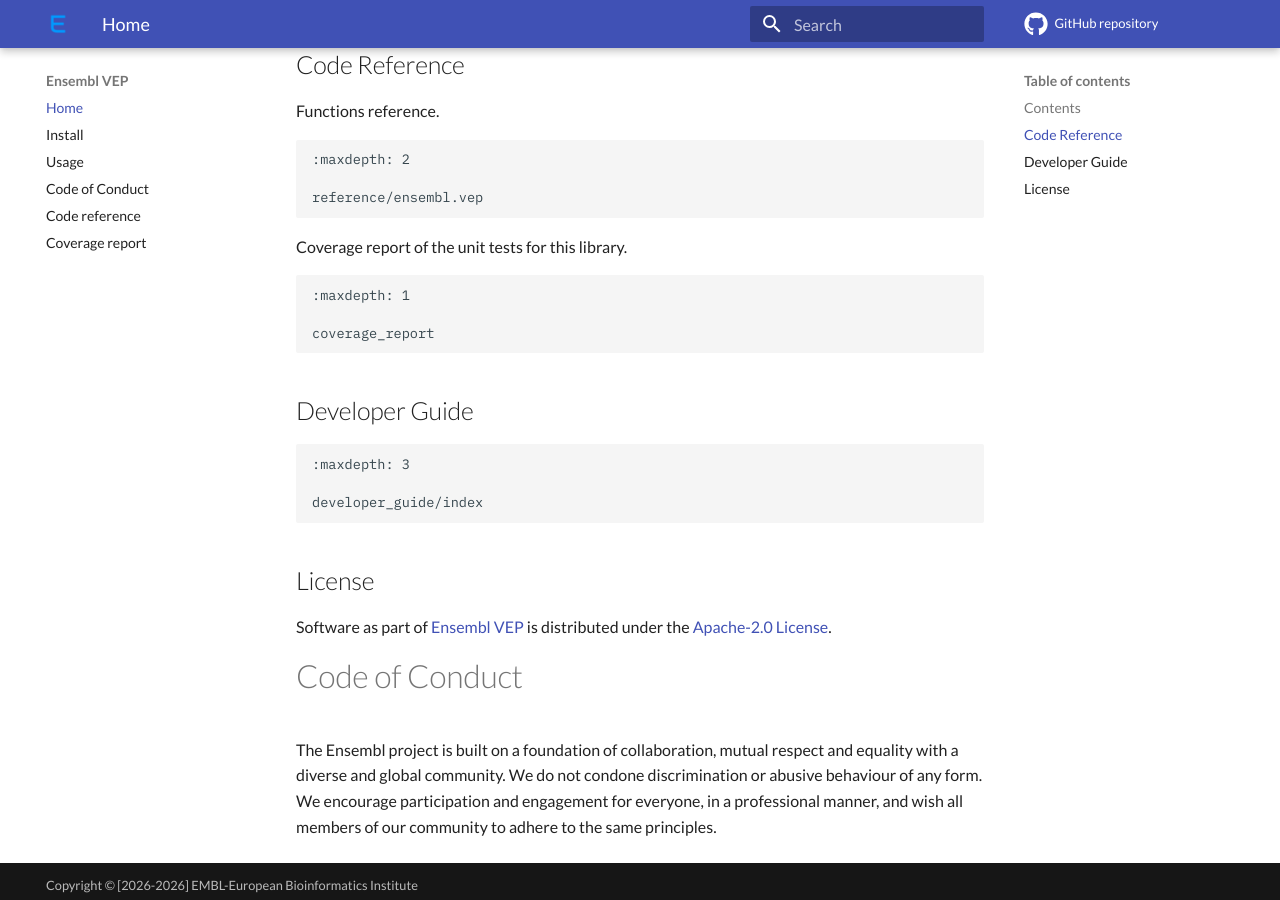
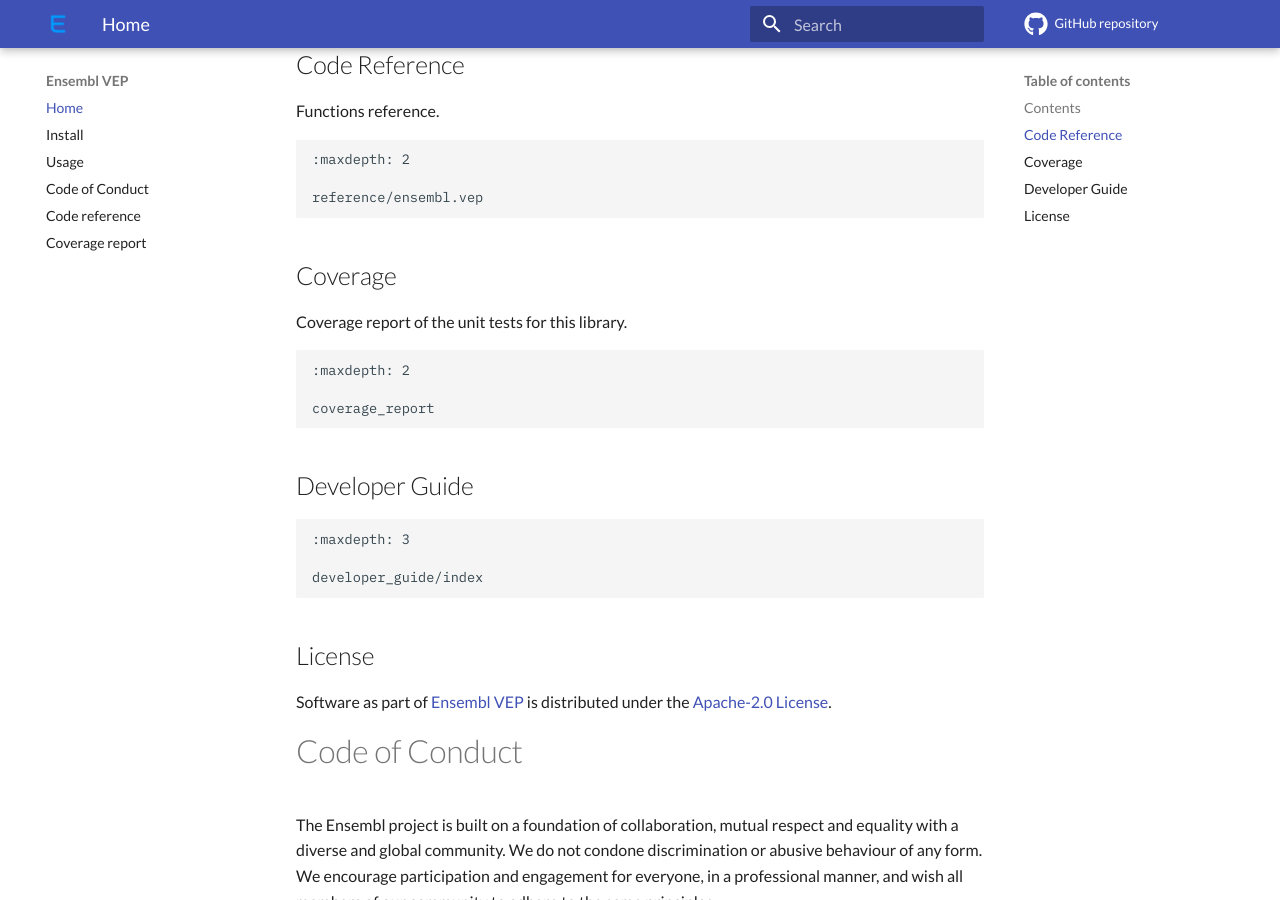
Before and after one commit to Ensembl/ensembl-vep-py, an MkDocs documentation site: the page built from docs/index.md, in a window 1280 px wide and 900 px high, scrolled down 460 px. Built offline with MkDocs 1.6.1 and Material for MkDocs 9.7.7, drawn with Linux system fonts in a browser that asks for light colours; comment, search, counter and statistics services are not loaded.

Commit message:
docs: Update links to coverage badges

````diff
--- a/docs/coverage_report.md
+++ b/docs/coverage_report.md
@@ -6,10 +6,12 @@
 html_theme.sidebar_secondary.remove: true
 ---
 
-[![Python-Coverage](coverage/python/coverage-badge.svg)](#python)
-[![Rust-Coverage](coverage/rust/coverage-badge.svg)](#rust)
+[![Python-Coverage](./img/python-coverage-badge.svg)](#python)
+[![Rust-Coverage](./img/rust-coverage-badge.svg)](#rust)
 
-# Python
+# Coverage
+
+## Python
 
 <iframe
     src="coverage/python/htmlcov/index.html"
@@ -18,7 +20,7 @@
     frameborder="0">
 </iframe>
 
-# Rust
+## Rust
 
 <iframe
     src="coverage/rust/html/index.html"
--- a/docs/index.md
+++ b/docs/index.md
@@ -30,10 +30,12 @@
 reference/ensembl.vep
 ```
 
+## Coverage
+
 Coverage report of the unit tests for this library.
 
 ```{toctree}
-:maxdepth: 1
+:maxdepth: 2
 
 coverage_report
 ```
````
Also changed, not shown: README.md (+2 -2 lines), 2 other files.
